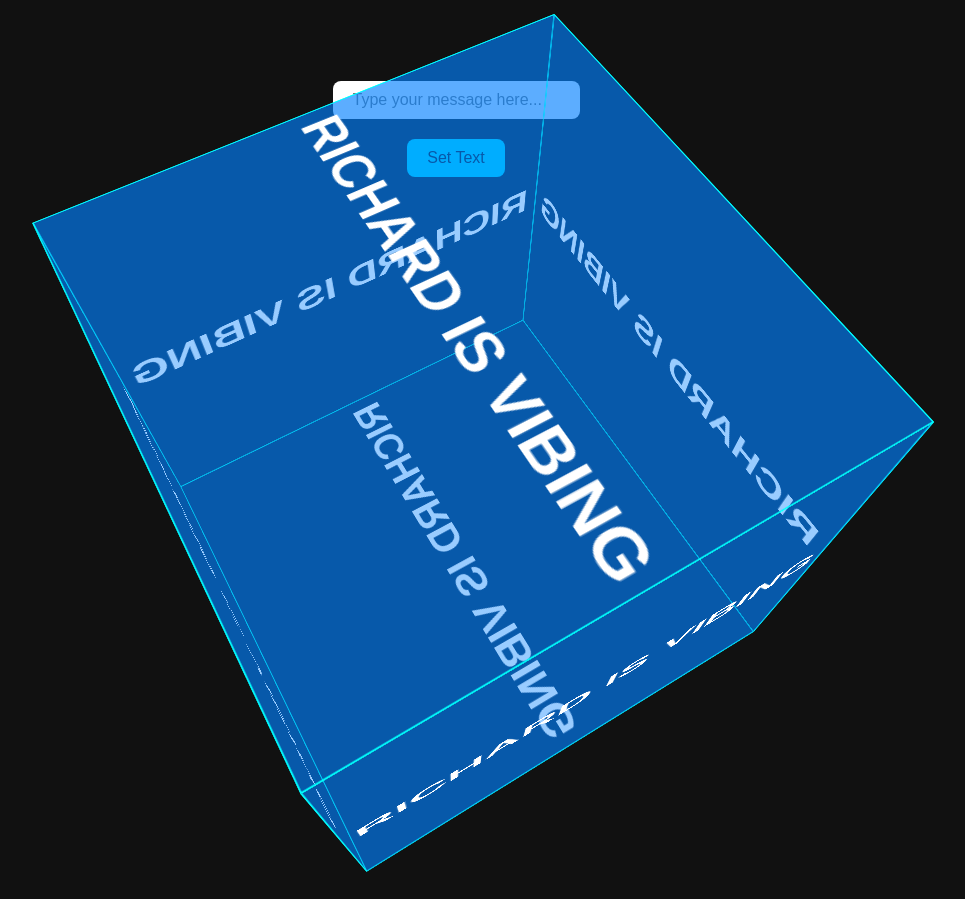
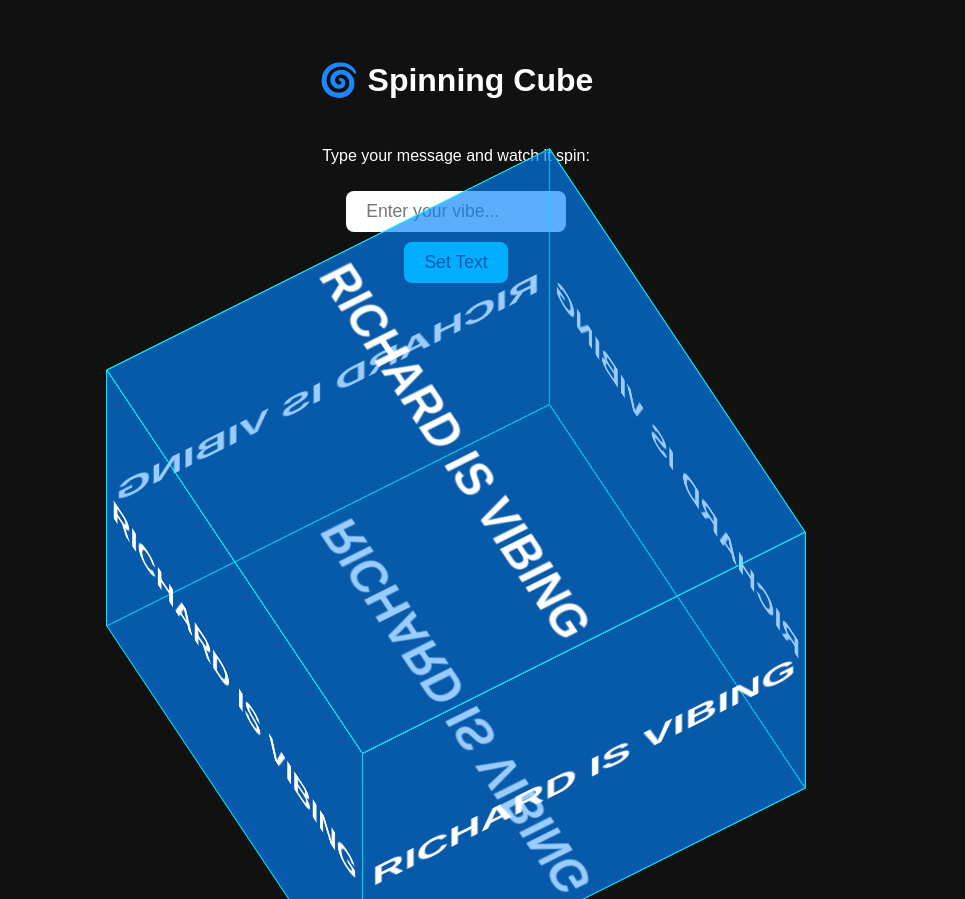
Before and after one commit to rpiasentin/Spinning-cube, a plain HTML site: page index.html in a window 1280 px wide. Shown: the whole page, without its empty margins (184-1149 px from the left). Before the commit the page ends 800 px from the top, so only its background shows below. Drawn offline with Linux system fonts and the light colour scheme.

Commit message:
Update index.html

```diff
--- a/index.html
+++ b/index.html
@@ -3,7 +3,7 @@
 <head>
   <meta charset="UTF-8">
   <meta name="viewport" content="width=device-width, initial-scale=1">
-  <title>3D Spinning Cube - Custom Text</title>
+  <title>Custom 3D Spinning Cube</title>
   <style>
     :root {
       --cube-size: 40vw;
@@ -22,30 +22,46 @@
       display: flex;
       flex-direction: column;
       align-items: center;
-      justify-content: center;
-      height: 100vh;
-      overflow: hidden;
-      perspective: 1000px;
+      padding: 5vh 5vw;
+      min-height: 100vh;
+      overflow-x: hidden;
+    }
+
+    .controls {
+      display: flex;
+      flex-direction: column;
+      align-items: center;
+      margin-bottom: 40px;
+      gap: 10px;
+      text-align: center;
     }
 
     input {
-      margin-bottom: 20px;
       padding: 10px 20px;
-      font-size: 1rem;
+      font-size: 1.1rem;
       border-radius: 8px;
       border: none;
       outline: none;
+      width: 80%;
+      max-width: 400px;
     }
 
     button {
-      margin-bottom: 30px;
       padding: 10px 20px;
-      font-size: 1rem;
+      font-size: 1.1rem;
       background: #0ff;
       color: #111;
       border: none;
       border-radius: 8px;
       cursor: pointer;
+    }
+
+    .scene-wrapper {
+      flex-grow: 1;
+      display: flex;
+      justify-content: center;
+      align-items: center;
+      width: 100%;
     }
 
     .scene {
@@ -65,13 +81,15 @@
       display: flex;
       justify-content: center;
       align-items: center;
+      padding: 10px;
+      text-align: center;
     }
 
     .face span {
       font-weight: bold;
       font-size: var(--font-size);
-      text-align: center;
       animation: blink 1s infinite;
+      word-break: break-word;
     }
 
     .front  { transform: rotateY(  0deg) translateZ(calc(var(--cube-size) / 2)); }
@@ -98,17 +116,21 @@
       }
 
       input, button {
-        width: 80%;
-        font-size: 1.1rem;
+        font-size: 1rem;
       }
     }
   </style>
 </head>
 <body>
 
-  <input type="text" id="cubeTextInput" placeholder="Type your message here..." />
+  <div class="controls">
+    <h1>🌀 Spinning Cube</h1>
+    <p>Type your message and watch it spin:</p>
+    <input type="text" id="cubeTextInput" placeholder="Enter your vibe..." />
     <button onclick="updateCubeText()">Set Text</button>
+  </div>
 
+  <div class="scene-wrapper">
     <div class="scene" id="cube">
       <div class="face front"><span>RICHARD IS VIBING</span></div>
       <div class="face back"><span>RICHARD IS VIBING</span></div>
@@ -117,16 +139,16 @@
       <div class="face top"><span>RICHARD IS VIBING</span></div>
       <div class="face bottom"><span>RICHARD IS VIBING</span></div>
     </div>
+  </div>
 
   <script>
     function updateCubeText() {
-      const text = document.getElementById("cubeTextInput").value || "RICHARD IS VIBING";
+      const text = document.getElementById("cubeTextInput").value.trim() || "RICHARD IS VIBING";
       document.querySelectorAll(".face span").forEach(span => {
         span.textContent = text;
       });
     }
 
-    // Enable Enter key as a trigger
     document.getElementById("cubeTextInput").addEventListener("keypress", function (e) {
       if (e.key === "Enter") updateCubeText();
     });
```
Lines whose indentation alone changed are shown as unchanged.
